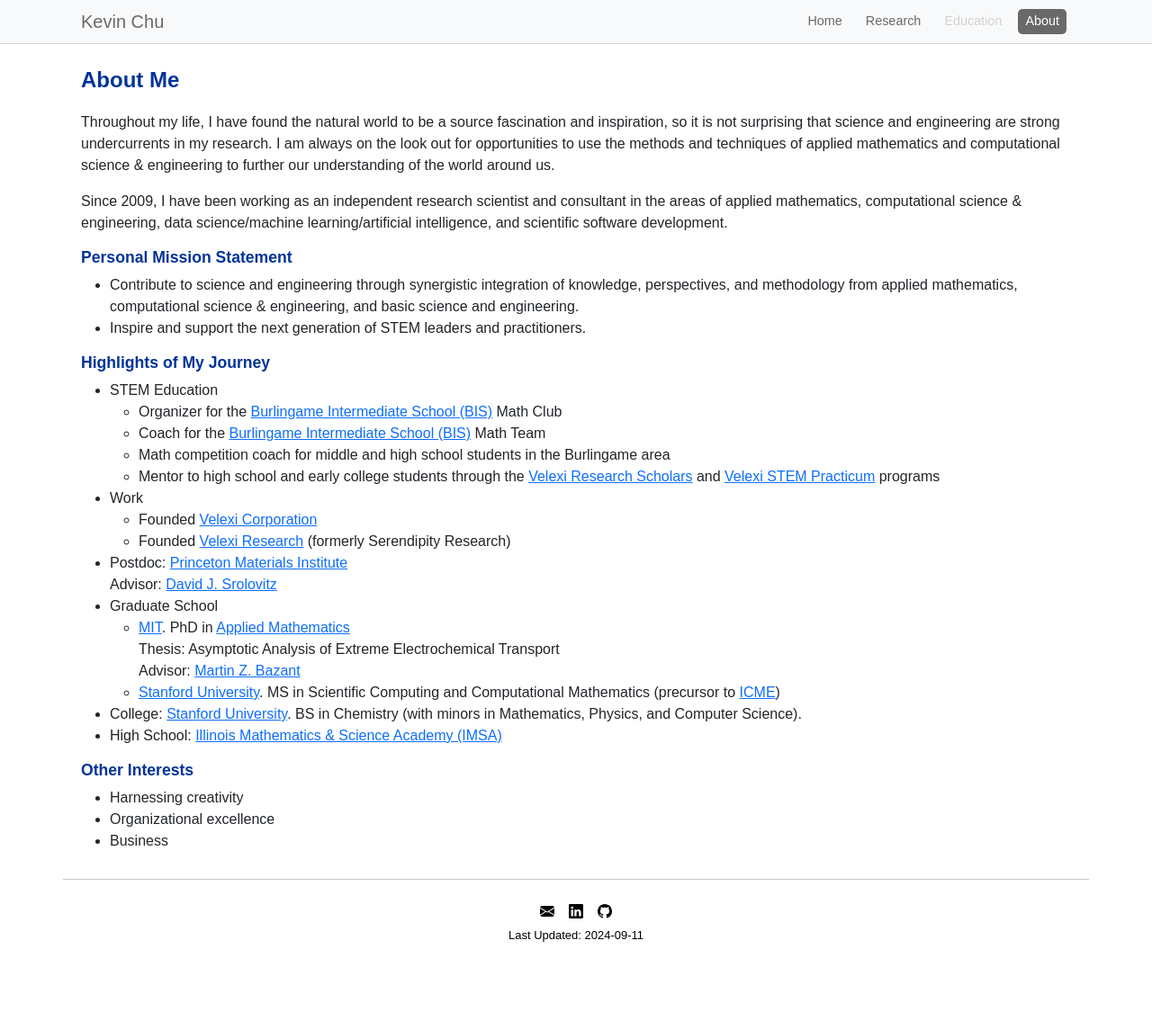
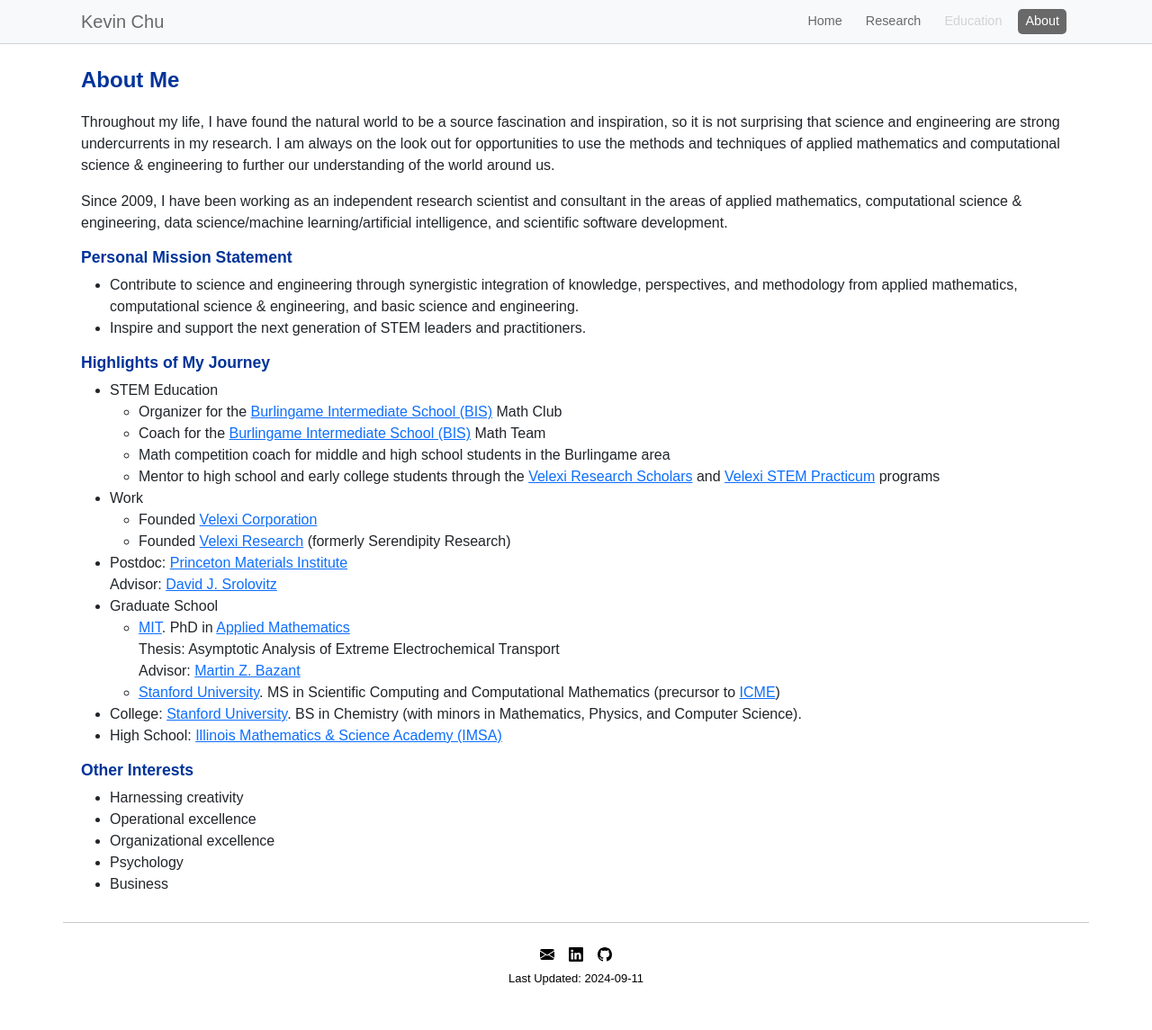
Before and after one commit to ktchu/ktchu.github.io, a Jekyll site: the page built from about.html, in a window 1280 px wide. Shown: the whole page at 90% size. Built offline with Jekyll 4.4.1, drawn with Linux system fonts in a browser that asks for light colours; before the commit the page ends 1097 px from its top, so only the background shows below that.

Commit message:
Update about page.

```diff
--- a/about.html
+++ b/about.html
@@ -109,7 +109,9 @@ permalink: /about/
   <h3>Other Interests</h3>
   <ul>
     <li>Harnessing creativity</li>
+    <li>Operational excellence</li>
     <li>Organizational excellence</li>
+    <li>Psychology</li>
     <li>Business</li>
   </ul>
 </section>
```
